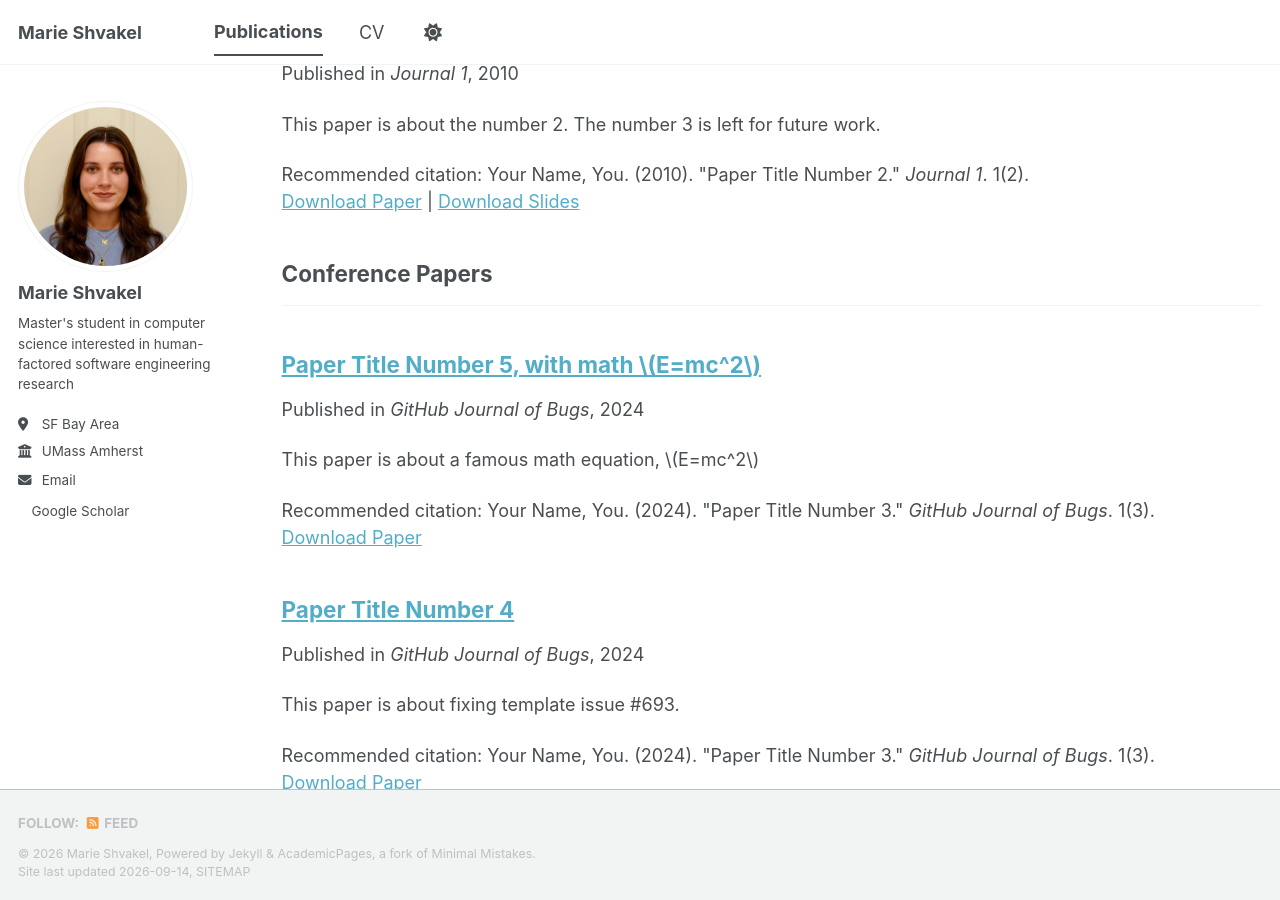
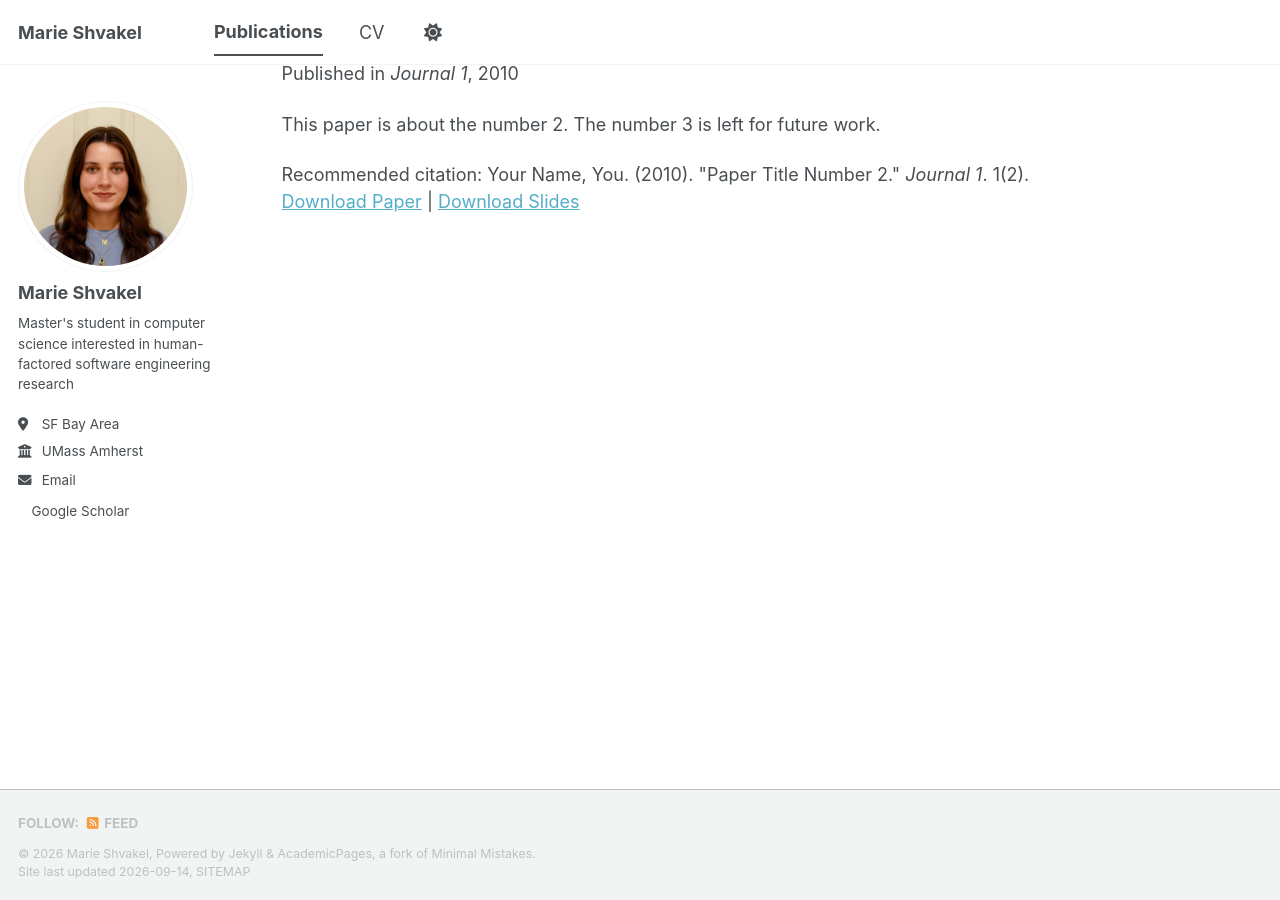
Before and after one commit to MShvakel/MShvakel.github.io, a Jekyll site: the page built from _pages/publications.html, in a window 1280 px wide and 900 px high, scrolled down 770 px. Built offline with Jekyll 4.4.1, drawn with Linux system fonts in a browser that asks for light colours; a style sheet for code colours, icons or effects is not loaded; part of the change alters nothing that is shown; some of the changed text lies outside the part shown.

Commit message:
Comment out book and conference categories

```diff
--- a/_config.yml
+++ b/_config.yml
@@ -84,12 +84,12 @@ author:
 
 # Publication Category - The following the list of publication categories and their headings
 publication_category:
-  books:
-    title: 'Books'
+ # books:
+ #   title: 'Books'
   manuscripts:
-    title: 'Journal Articles'
-  conferences:
-    title: 'Conference Papers'
+    title: 'Full-Length Publications'
+#  conferences:
+  #  title: 'Conference Papers'
 
 # Site Settings
 teaser                   :  # filename of teaser fallback teaser image placed in /images/ for social media previews
```
